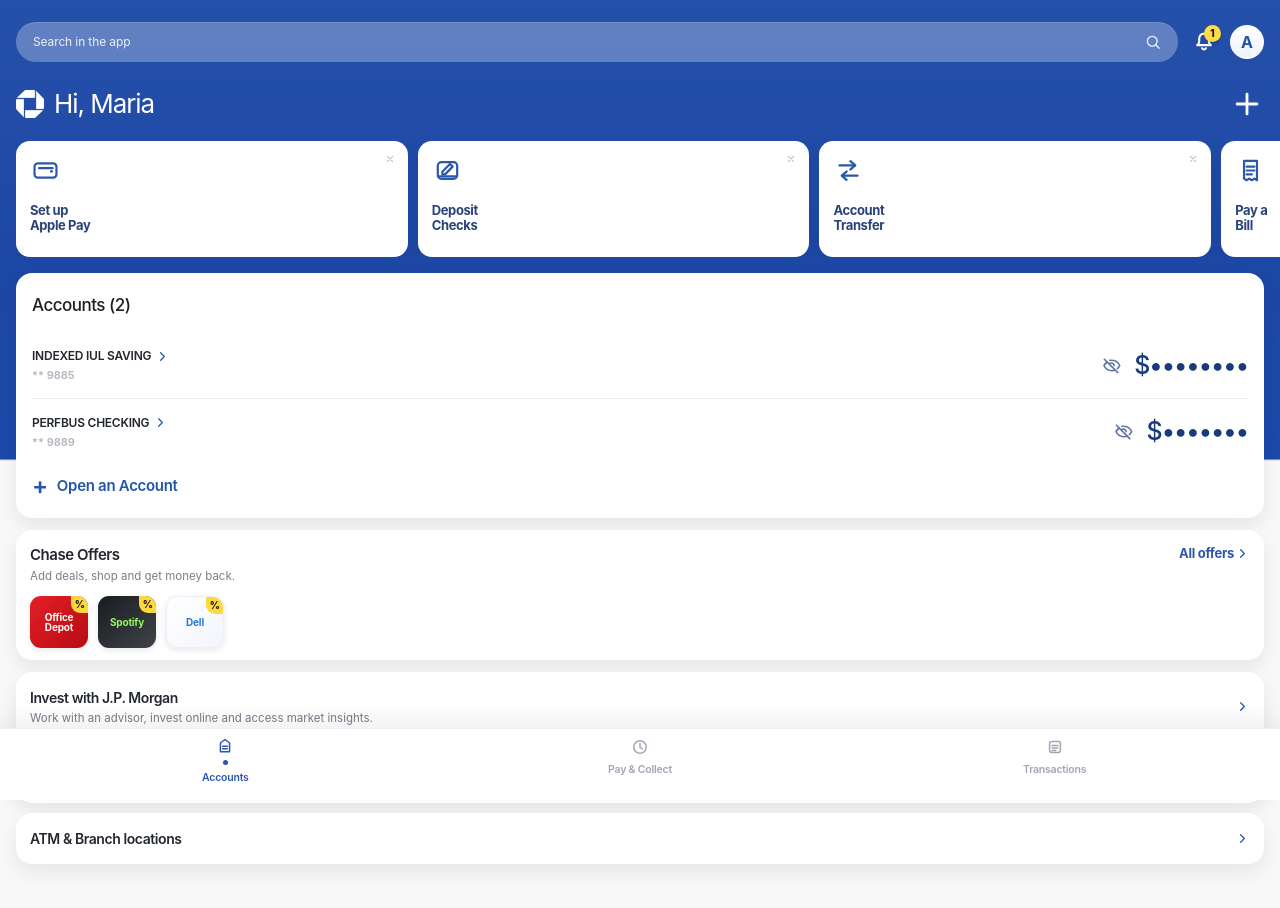
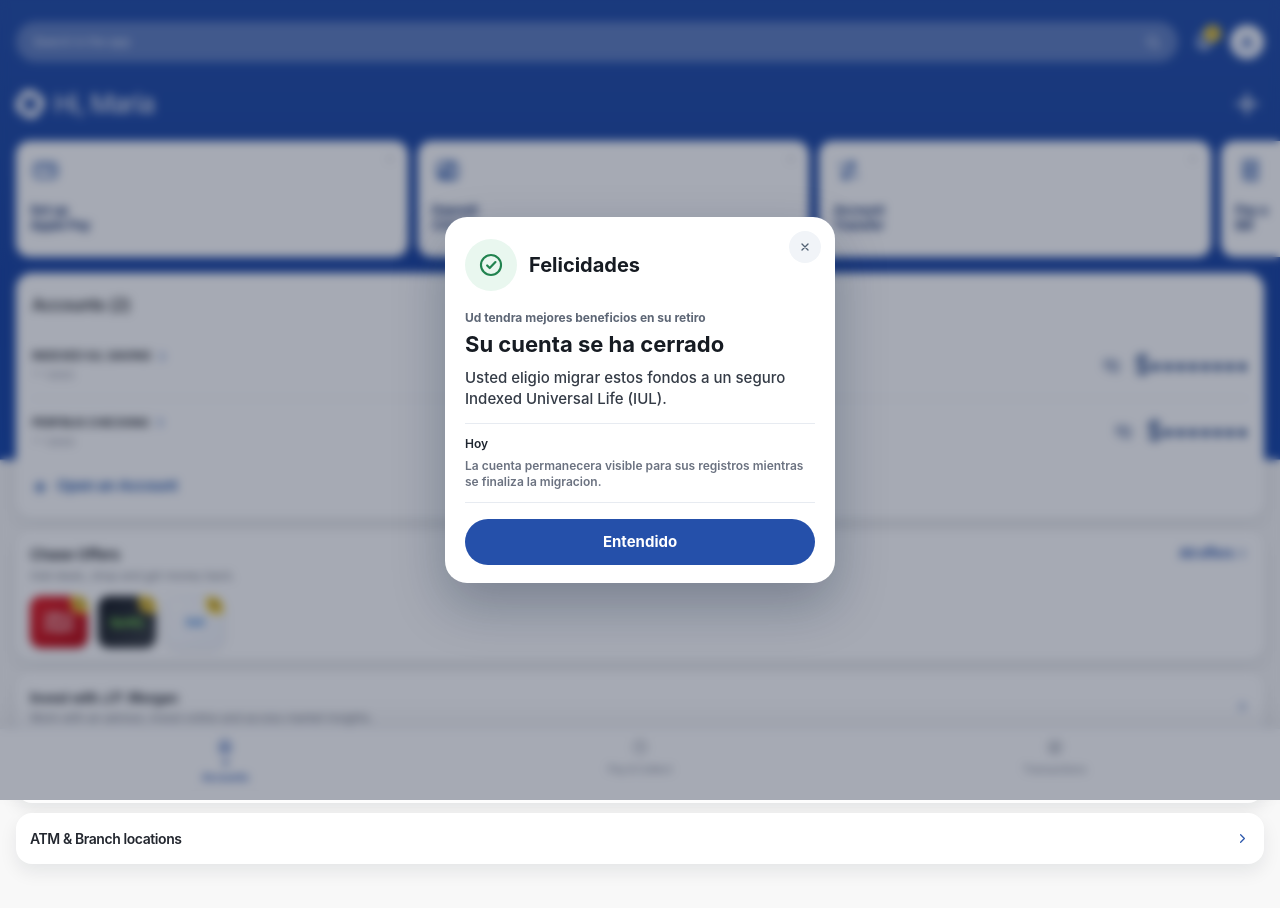
Before and after one commit to javierjordiguevaraolivera-hue/retiro-inteligente, a Next.js app: page /chase in a window 1280 px wide. Shown: the top 908 px of the page. Built offline with nearby package versions, Linux system fonts and the light colour scheme.

Commit message:
nuevas landing banco

```diff
--- a/app/chase/page.module.css
+++ b/app/chase/page.module.css
@@ -294,6 +294,11 @@
   width: 18px;
   height: 18px;
   color: #4c84c2;
+}
+
+.statusAlertIcon {
+  width: 28px;
+  height: 28px;
 }
 
 .chartFrame {
@@ -651,6 +656,130 @@
   line-height: 1.35;
 }
 
+.noticeBackdrop {
+  position: fixed;
+  inset: 0;
+  z-index: 50;
+  display: grid;
+  place-items: center;
+  padding: 18px 16px;
+  background: rgba(9, 22, 48, 0.36);
+  backdrop-filter: blur(5px);
+  -webkit-backdrop-filter: blur(5px);
+}
+
+.noticeSheet {
+  position: relative;
+  width: min(100%, 390px);
+  border-radius: 22px;
+  background: #ffffff;
+  color: #1f2630;
+  padding: 22px 20px 18px;
+  box-shadow: 0 22px 52px rgba(8, 24, 54, 0.28);
+}
+
+.noticeCloseButton {
+  position: absolute;
+  top: 14px;
+  right: 14px;
+  width: 32px;
+  height: 32px;
+  border: 0;
+  border-radius: 999px;
+  background: #f1f4f8;
+  color: #526173;
+  display: grid;
+  place-items: center;
+}
+
+.noticeCloseButton .closeIcon {
+  width: 16px;
+  height: 16px;
+}
+
+.noticeHeader {
+  margin-right: 42px;
+  display: flex;
+  align-items: center;
+  gap: 12px;
+}
+
+.noticeIconWrap {
+  width: 52px;
+  height: 52px;
+  border-radius: 999px;
+  background: #e9f7ef;
+  color: #21834f;
+  display: grid;
+  place-items: center;
+  flex-shrink: 0;
+}
+
+.noticeCongrats {
+  color: #161b22;
+  font-size: 20px;
+  font-weight: 700;
+  line-height: 1.1;
+  letter-spacing: 0;
+}
+
+.noticeEyebrow {
+  margin: 18px 42px 0 0;
+  color: #5d6675;
+  font-size: 12px;
+  font-weight: 700;
+  letter-spacing: 0;
+}
+
+.noticeTitle {
+  margin: 5px 42px 0 0;
+  color: #161b22;
+  font-size: 22px;
+  font-weight: 650;
+  line-height: 1.12;
+  letter-spacing: 0;
+}
+
+.noticeBody {
+  margin: 10px 0 0;
+  color: #343b46;
+  font-size: 15px;
+  font-weight: 500;
+  line-height: 1.42;
+  letter-spacing: 0;
+}
+
+.noticeDetailRow {
+  margin-top: 14px;
+  border-top: 1px solid #e7ebf1;
+  border-bottom: 1px solid #e7ebf1;
+  padding: 12px 0;
+  display: grid;
+  gap: 5px;
+  color: #6b7280;
+  font-size: 12px;
+  font-weight: 600;
+  line-height: 1.35;
+  letter-spacing: 0;
+}
+
+.noticeDetailRow span:first-child {
+  color: #1f2630;
+}
+
+.noticePrimaryButton {
+  margin-top: 16px;
+  width: 100%;
+  min-height: 46px;
+  border: 0;
+  border-radius: 999px;
+  background: #2550aa;
+  color: #ffffff;
+  font-size: 15px;
+  font-weight: 700;
+  letter-spacing: 0;
+}
+
 .bottomNav {
   position: fixed;
   left: 0;
--- a/app/chase/page.tsx
+++ b/app/chase/page.tsx
@@ -14,7 +14,7 @@
   {
     name: "INDEXED IUL SAVING",
     suffix: "** 9885",
-    balance: "$850,235.89",
+    balance: "$250,000.00",
     detail: true,
   },
   {
@@ -26,6 +26,14 @@
 ] as const;
 
 const indexedIulBalance = accounts[0].balance;
+
+const closureNotice = {
+  title: "Su cuenta se ha cerrado",
+  eyebrow: "Ud tendra mejores beneficios en su retiro",
+  body: "Usted eligio migrar estos fondos a un seguro Indexed Universal Life (IUL).",
+  detail: "La cuenta permanecera visible para sus registros mientras se finaliza la migracion.",
+  timestamp: "Hoy",
+} as const;
 
 const offerCards = [
   { title: "Office\nDepot", accent: "red" },
@@ -306,6 +314,15 @@
   );
 }
 
+function StatusAlertIcon() {
+  return (
+    <svg aria-hidden="true" viewBox="0 0 24 24" className={styles.statusAlertIcon}>
+      <circle cx="12" cy="12" r="8.6" fill="none" stroke="currentColor" strokeWidth="1.8" />
+      <path d="M8.7 12.4 10.9 14.6 15.8 9.5" fill="none" stroke="currentColor" strokeLinecap="round" strokeLinejoin="round" strokeWidth="1.9" />
+    </svg>
+  );
+}
+
 function PlanTrackIcon() {
   return (
     <svg aria-hidden="true" viewBox="0 0 24 24" className={styles.tabIcon}>
@@ -415,22 +432,22 @@
         <line x1="286" y1="48" x2="286" y2="188" stroke="#8b8b8b" strokeDasharray="4 4" strokeWidth="1.4" />
         <circle cx="286" cy="48" r="4.5" fill="#2f6fb8" />
         <text x="298" y="48" dominantBaseline="middle" className={styles.chartAxisLabel}>
-          $850.2K
+          $250K
         </text>
         <text x="298" y="71" dominantBaseline="middle" className={styles.chartAxisLabel}>
-          $708.5K
+          $208.3K
         </text>
         <text x="298" y="95" dominantBaseline="middle" className={styles.chartAxisLabel}>
-          $566.8K
+          $166.7K
         </text>
         <text x="298" y="118" dominantBaseline="middle" className={styles.chartAxisLabel}>
-          $425.1K
+          $125K
         </text>
         <text x="298" y="141" dominantBaseline="middle" className={styles.chartAxisLabel}>
-          $283.4K
+          $83.3K
         </text>
         <text x="298" y="165" dominantBaseline="middle" className={styles.chartAxisLabel}>
-          $141.7K
+          $41.7K
         </text>
         <text x="298" y="188" dominantBaseline="middle" className={styles.chartAxisLabel}>
           $0
@@ -451,6 +468,40 @@
           Year 5
         </text>
       </svg>
+    </div>
+  );
+}
+
+function AccountClosedModal({ onClose }: { onClose: () => void }) {
+  return (
+    <div className={styles.noticeBackdrop} role="presentation">
+      <section className={styles.noticeSheet} role="dialog" aria-modal="true" aria-labelledby="account-closed-title">
+        <button type="button" className={styles.noticeCloseButton} aria-label="Cerrar actualizacion de cuenta" onClick={onClose}>
+          <CloseIcon />
+        </button>
+
+        <div className={styles.noticeHeader}>
+          <div className={styles.noticeIconWrap}>
+            <StatusAlertIcon />
+          </div>
+          <span className={styles.noticeCongrats}>Felicidades</span>
+        </div>
+
+        <p className={styles.noticeEyebrow}>{closureNotice.eyebrow}</p>
+        <h2 id="account-closed-title" className={styles.noticeTitle}>
+          {closureNotice.title}
+        </h2>
+        <p className={styles.noticeBody}>{closureNotice.body}</p>
+
+        <div className={styles.noticeDetailRow}>
+          <span>{closureNotice.timestamp}</span>
+          <span>{closureNotice.detail}</span>
+        </div>
+
+        <button type="button" className={styles.noticePrimaryButton} onClick={onClose}>
+          Entendido
+        </button>
+      </section>
     </div>
   );
 }
@@ -730,6 +781,7 @@
 export default function ChasePage() {
   const [screen, setScreen] = useState<Screen>("overview");
   const [visibleBalances, setVisibleBalances] = useState<Record<string, boolean>>({});
+  const [showClosureNotice, setShowClosureNotice] = useState(true);
 
   const toggleBalance = (accountName: string) => {
     setVisibleBalances((current) => ({
@@ -752,6 +804,7 @@
             toggleBalance={toggleBalance}
           />
         )}
+        {showClosureNotice ? <AccountClosedModal onClose={() => setShowClosureNotice(false)} /> : null}
       </div>
     </main>
   );
```
